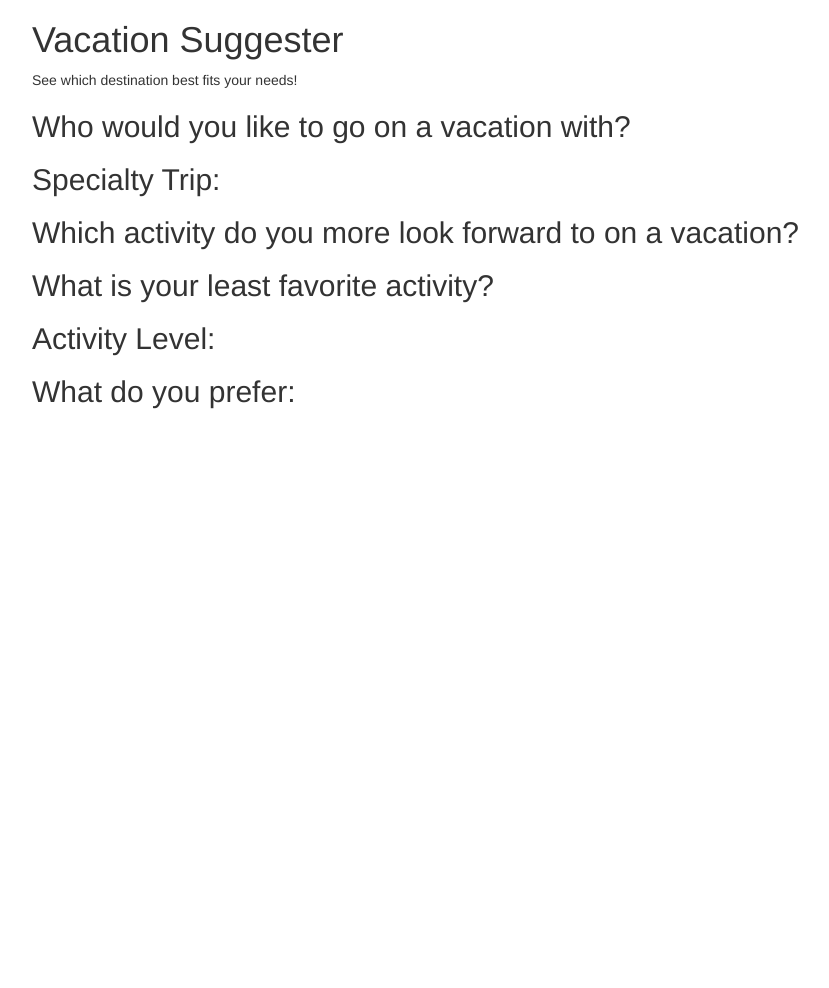
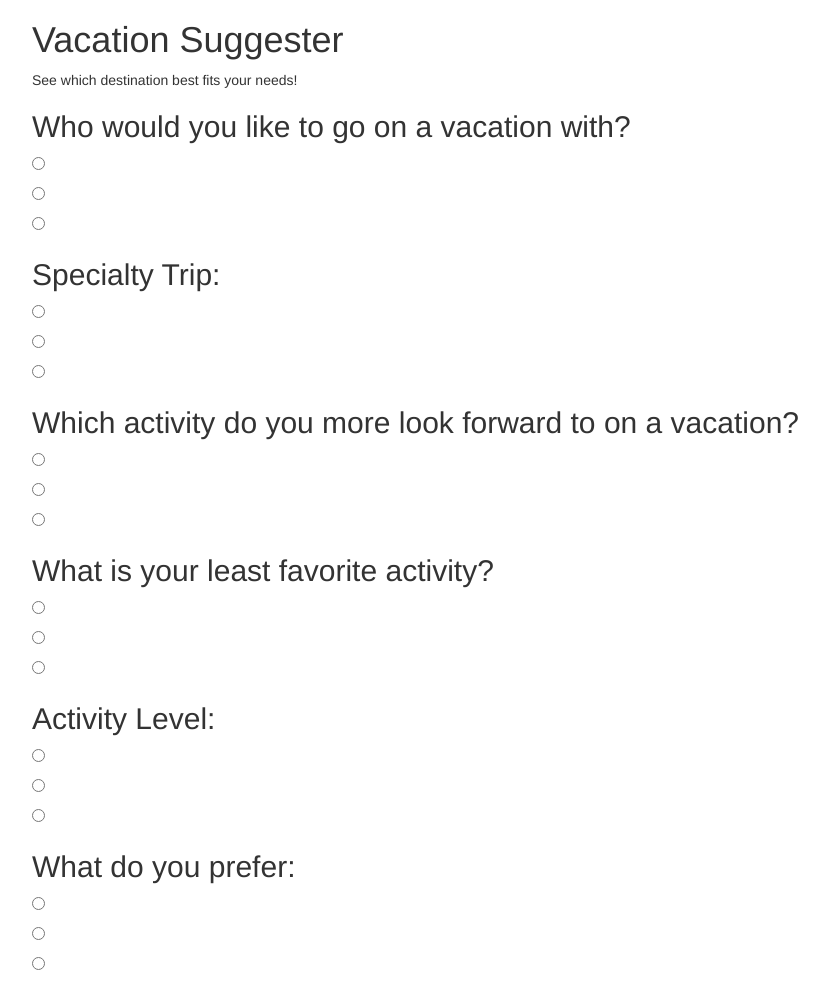
Before and after one commit to psvun0116/vacationsuggester, a plain HTML site: page index.html in a window 1280 px wide. Shown: the whole page, without its empty margins (38-867 px from the left). Before the commit the page ends 800 px from the top, so only its background shows below. Drawn offline with Linux system fonts and the light colour scheme.

Commit message:
added a mininum of 3 radio buttons for each question.

```diff
--- a/index.html
+++ b/index.html
@@ -11,13 +11,109 @@
     <div class="container">
       <h1>Vacation Suggester</h1>
         <p>See which destination best fits your needs!</p>
+
     <form id="vacation">
       <h2>Who would you like to go on a vacation with?</h2>
+        <div class="radio">
+          <label>
+            <input type="radio" name="" value="">
+          </label>
+        </div>
+        <div class="radio">
+          <label>
+            <input type="radio" name="" value="">
+          </label>
+        </div>
+        <div class="radio">
+          <label>
+            <input type="radio" name="" value="">
+          </label>
+        </div>
+
       <h2>Specialty Trip:</h2>
+      <div class="radio">
+        <label>
+          <input type="radio" name="" value="">
+        </label>
+      </div>
+      <div class="radio">
+        <label>
+          <input type="radio" name="" value="">
+        </label>
+      </div>
+      <div class="radio">
+        <label>
+          <input type="radio" name="" value="">
+        </label>
+      </div>
+
       <h2>Which activity do you more look forward to on a vacation?</h2>
+      <div class="radio">
+        <label>
+          <input type="radio" name="" value="">
+        </label>
+      </div>
+      <div class="radio">
+        <label>
+          <input type="radio" name="" value="">
+        </label>
+      </div>
+      <div class="radio">
+        <label>
+          <input type="radio" name="" value="">
+        </label>
+      </div>
+
       <h2>What is your least favorite activity?</h2>
+      <div class="radio">
+        <label>
+          <input type="radio" name="" value="">
+        </label>
+      </div>
+      <div class="radio">
+        <label>
+          <input type="radio" name="" value="">
+        </label>
+      </div>
+      <div class="radio">
+        <label>
+          <input type="radio" name="" value="">
+        </label>
+      </div>
+
       <h2>Activity Level:</h2>
+      <div class="radio">
+        <label>
+          <input type="radio" name="" value="">
+        </label>
+      </div>
+      <div class="radio">
+        <label>
+          <input type="radio" name="" value="">
+        </label>
+      </div>
+      <div class="radio">
+        <label>
+          <input type="radio" name="" value="">
+        </label>
+      </div>
+
       <h2>What do you prefer:</h2>
+      <div class="radio">
+        <label>
+          <input type="radio" name="" value="">
+        </label>
+      </div>
+      <div class="radio">
+        <label>
+          <input type="radio" name="" value="">
+        </label>
+      </div>
+      <div class="radio">
+        <label>
+          <input type="radio" name="" value="">
+        </label>
+      </div>
     </form>
   </body>
 </html>
```
